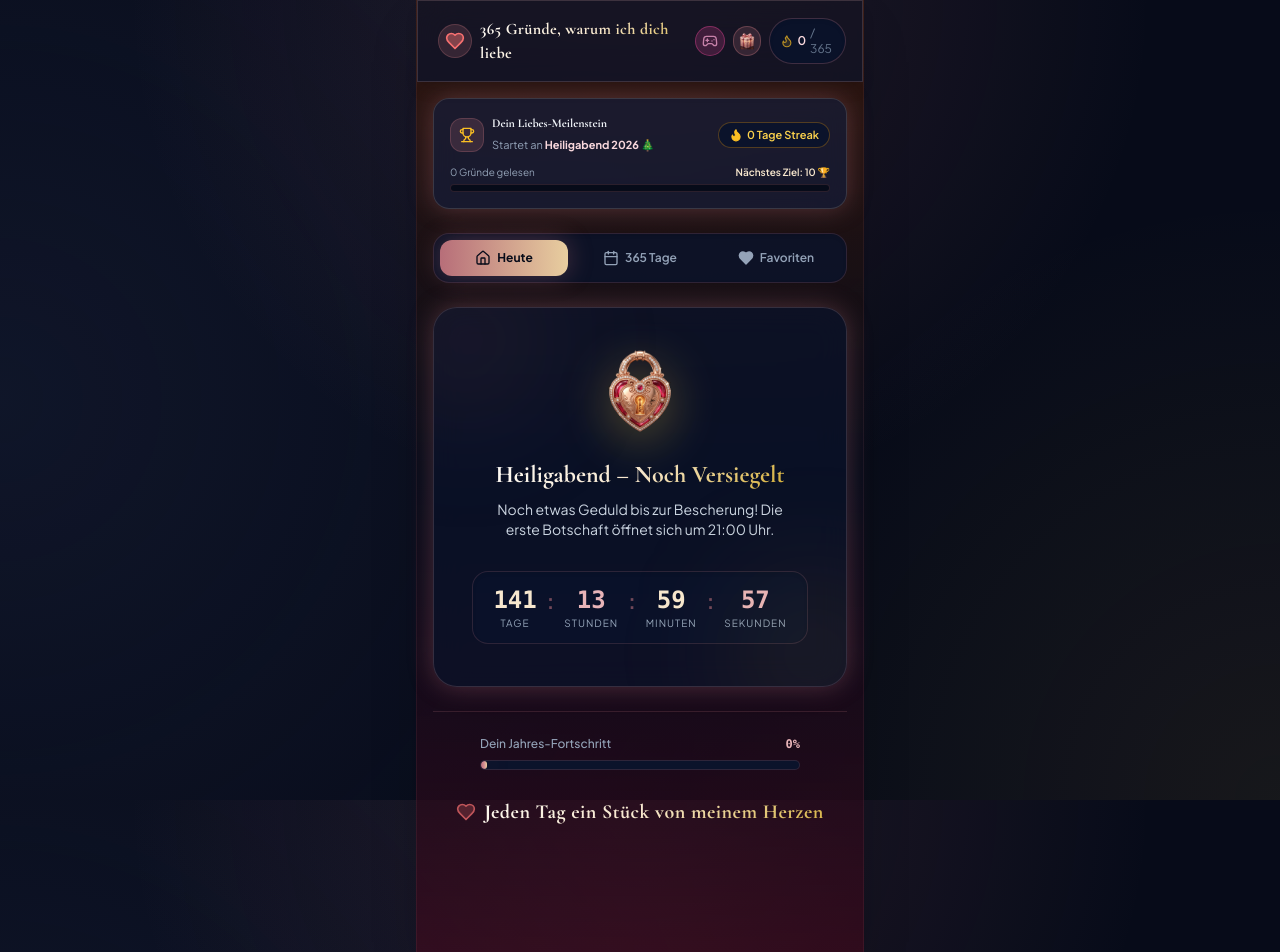
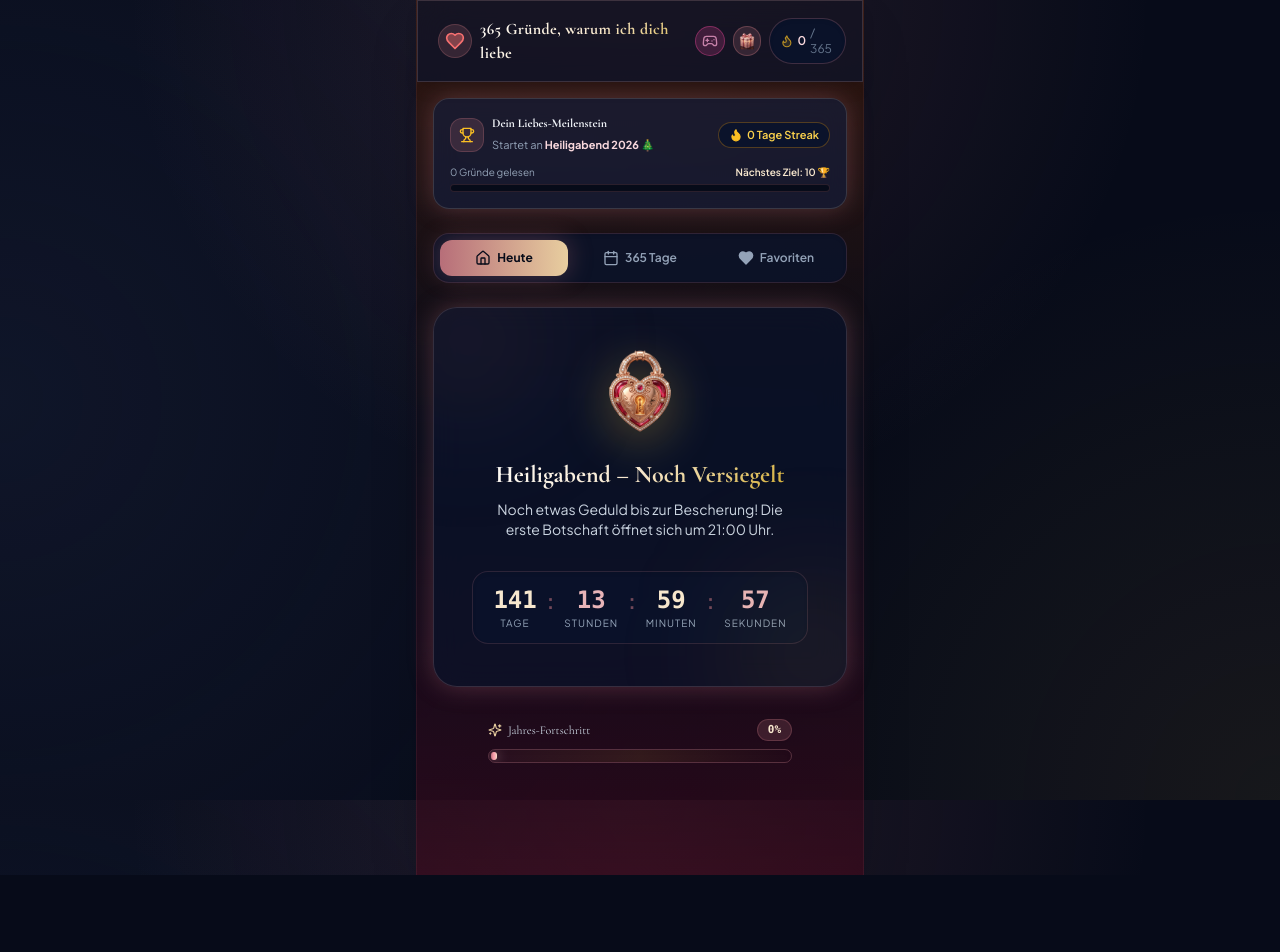
Before and after one commit to Modoroker/Heiligabend, a React (Vite) app: page / in a window 1280 px wide. After the commit the page ends 875 px from the top, so only its background shows below. Built offline with nearby package versions, Linux system fonts and the light colour scheme.

Commit message:
Remove footer sign-off text and redesign progress bar into luxury glowing glassmorphic indicator

```diff
--- a/src/components/StatsFooter.jsx
+++ b/src/components/StatsFooter.jsx
@@ -1,5 +1,5 @@
 import React from 'react';
-import { Heart } from 'lucide-react';
+import { Sparkles } from 'lucide-react';
 
 export default function StatsFooter({ openedCount = 0, total = 365 }) {
   const safeOpened = Number(openedCount) || 0;
@@ -7,34 +7,39 @@ export default function StatsFooter({ openedCount = 0, total = 365 }) {
   const percentage = Math.min(100, Math.max(0, Math.round((safeOpened / safeTotal) * 100)));
 
   return (
-    <footer className="w-full mt-8 pt-6 border-t border-rosegold-500/20 text-center space-y-4 pb-12">
-      {/* Progress Bar */}
-      <div className="max-w-xs mx-auto space-y-2">
-        <div className="flex justify-between text-xs text-slate-400 font-medium">
-          <span>Dein Jahres-Fortschritt</span>
-          <span className="text-rosegold-300 font-mono font-bold">{percentage}%</span>
+    <footer className="w-full mt-6 pt-2 text-center pb-8">
+      {/* Luxury Progress Bar */}
+      <div className="max-w-xs mx-auto space-y-2 px-2">
+        <div className="flex justify-between items-center text-xs">
+          <span className="text-slate-300 font-serif font-medium flex items-center gap-1.5">
+            <Sparkles className="w-3.5 h-3.5 text-champagne-400" />
+            Jahres-Fortschritt
+          </span>
+          <span className="px-2.5 py-0.5 rounded-full bg-rosegold-500/20 text-champagne-300 font-mono font-bold text-[11px] border border-rosegold-500/30 shadow-sm">
+            {percentage}%
+          </span>
         </div>
+
         <div
           role="progressbar"
           aria-valuenow={percentage}
           aria-valuemin={0}
           aria-valuemax={100}
           aria-label="Dein Jahres-Fortschritt"
-          className="w-full h-2.5 bg-midnight-800 rounded-full overflow-hidden border border-rosegold-500/20"
+          className="w-full h-3.5 bg-midnight-950/80 rounded-full overflow-hidden p-0.5 border border-rosegold-400/30 shadow-inner relative"
         >
+          {/* Ambient Background Track Glow */}
+          <div className="absolute inset-0 bg-gradient-to-r from-rosegold-500/5 via-champagne-500/10 to-transparent pointer-events-none" />
+
+          {/* Glowing Fill Bar */}
           <div
-            className="h-full bg-gradient-to-r from-rosegold-500 via-rosegold-400 to-champagne-400 rounded-full transition-all duration-700 shadow-rose-glow"
+            className="h-full bg-gradient-to-r from-rosegold-500 via-rose-400 to-champagne-300 rounded-full transition-all duration-1000 shadow-[0_0_12px_rgba(232,180,184,0.6)] relative overflow-hidden"
             style={{ width: `${Math.max(percentage, 2)}%` }}
-          />
+          >
+            {/* Shimmer Light Reflection */}
+            <div className="absolute inset-0 bg-gradient-to-r from-transparent via-white/35 to-transparent animate-shimmer" />
+          </div>
         </div>
-      </div>
-
-      {/* Romantic Sign-off - Prominent "Jeden Tag ein Stück von meinem Herzen" with Heart */}
-      <div className="pt-3">
-        <p className="font-serif text-lg sm:text-xl font-bold tracking-wide gold-gradient-text flex items-center justify-center gap-2">
-          <Heart className="w-5 h-5 text-red-400 fill-red-400/30 animate-pulse" />
-          Jeden Tag ein Stück von meinem Herzen
-        </p>
       </div>
     </footer>
   );
```
